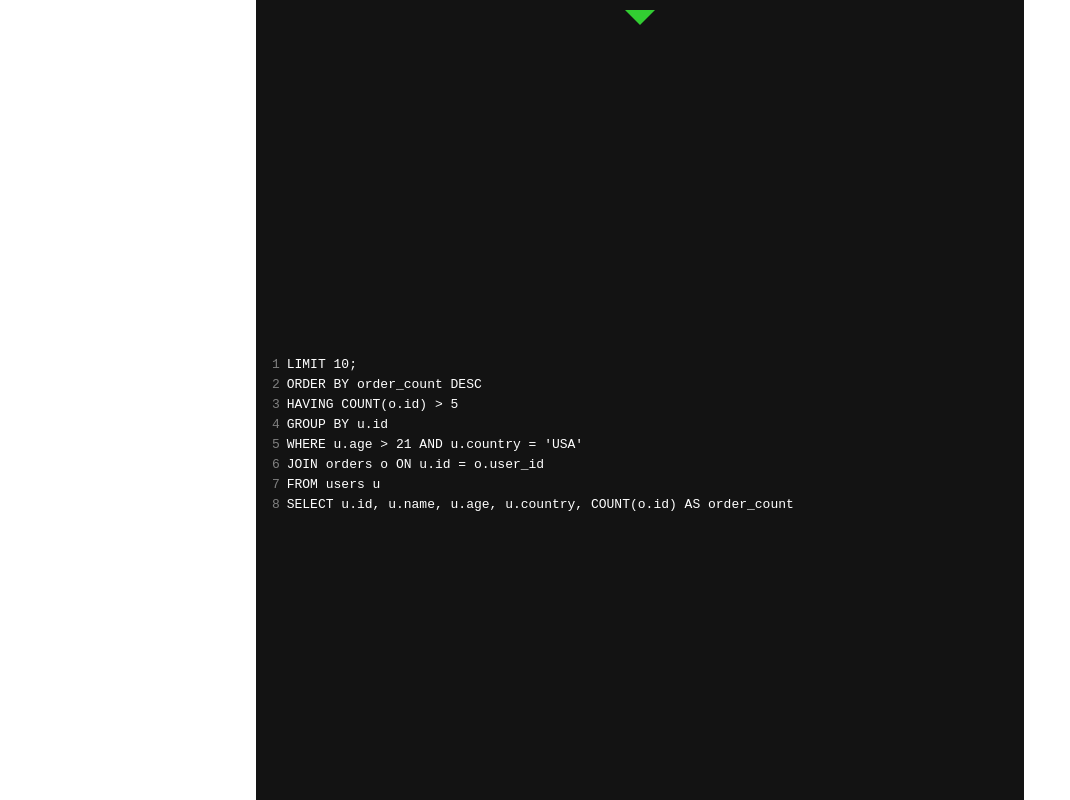
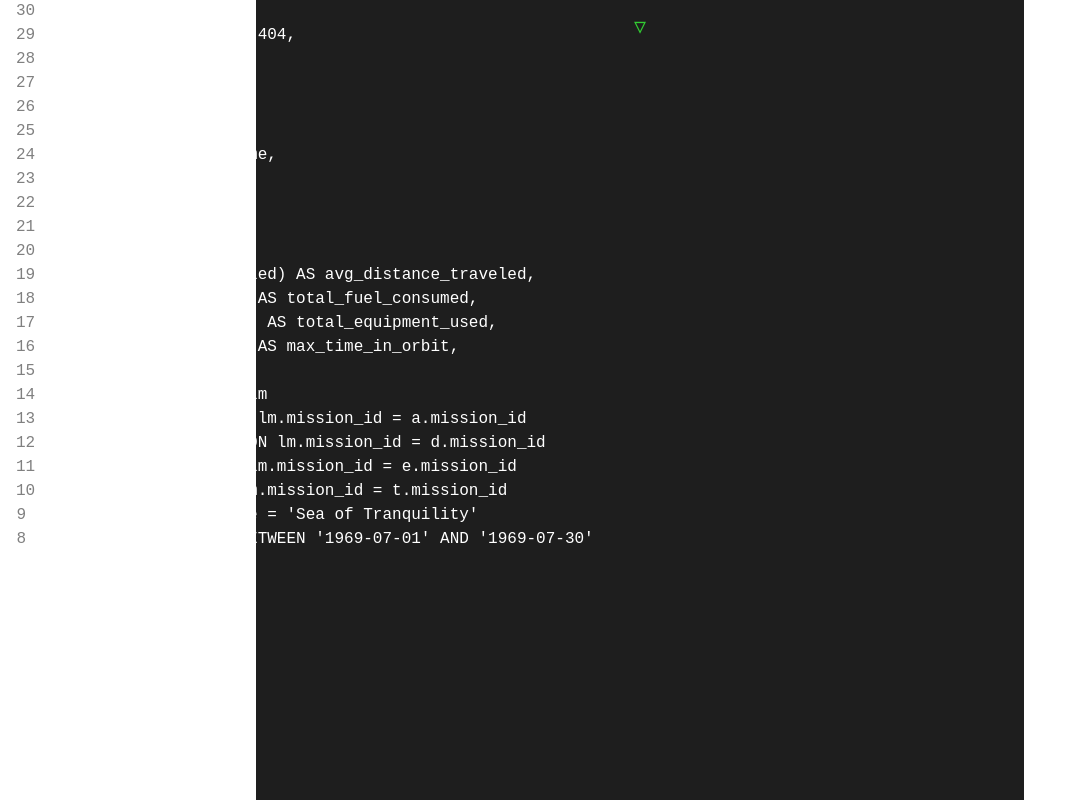
Before and after one commit to joe-sloan/query_busters, a React (Vite) app: page / in a window 1280 px wide. Shown: the whole page, without its empty margins (0-1070 px from the left). Built offline with nearby package versions, Linux system fonts and the light colour scheme.

Commit message:
More lines added
Still having issues displaying lines that rise above the fold

```diff
--- a/src/game/Game.jsx
+++ b/src/game/Game.jsx
@@ -7,21 +7,47 @@ const Game = () => {
   const [words, setWords] = useState([]); // Array of rising SQL lines
   const keysPressed = useRef({}); // Track key states
   const playerPosition = useRef(50); // Player's position stored in ref
-  const speed = 2; // Player movement speed
+  const speed = 0.2; // Player movement speed
   const bulletSpeed = 1; // Bullet speed
   const wordSpeed = -0.1; // Word rise speed
   const [lineNumbersState, setLineNumbersState] = useState([]);
 
   // Multi-line SQL query as an array of strings
   const sqlQuery = [
-    "SELECT u.id, u.name, u.age, u.country, COUNT(o.id) AS order_count",
-    "  FROM users u",
-    "  JOIN orders o ON u.id = o.user_id",
-    "  WHERE u.age > 21 AND u.country = 'USA'",
-    "  GROUP BY u.id",
-    "  HAVING COUNT(o.id) > 5",
-    "  ORDER BY order_count DESC",
-    "  LIMIT 10;"
+    "SELECT 'We are sorry for the inconvenience!' AS apology_message,",
+    "   'If the problem persists, please contact our support team for assistance.' AS suggestion,",
+    "   CURRENT_TIMESTAMP AS timestamp,",
+    "FROM error_logs e,",
+    "WHERE e.error_code = 404,",
+    " ",
+    " ",
+    " ",
+    " ",
+    "SELECT lm.mission_name, ",
+       "lm.launch_date, ",
+       "lm.landing_site, ",
+       "a.astronaut_name, ",
+       "a.role, ",
+       "AVG(d.distance_traveled) AS avg_distance_traveled, ",
+       "SUM(d.fuel_consumed) AS total_fuel_consumed, ",
+       "COUNT(e.equipment_id) AS total_equipment_used,",
+       "MAX(t.time_in_orbit) AS max_time_in_orbit,",
+       "lm.mission_outcome",
+"FROM lunar_missions lm",
+"JOIN astronauts a ON lm.mission_id = a.mission_id",
+"JOIN mission_data d ON lm.mission_id = d.mission_id",
+"JOIN equipment e ON lm.mission_id = e.mission_id",
+"JOIN time_log t ON lm.mission_id = t.mission_id",
+"WHERE lm.landing_site = 'Sea of Tranquility'",
+  "AND lm.launch_date BETWEEN '1969-07-01' AND '1969-07-30'",
+"GROUP BY lm.mission_name, ",
+         "lm.launch_date, ",
+         "lm.landing_site, ",
+         "a.astronaut_name, ",
+         "a.role, ",
+         "lm.mission_outcome",
+"ORDER BY lm.launch_date ASC;",
+
   ];
 
 
@@ -49,7 +75,7 @@ const Game = () => {
       let newLeft = playerPosition.current;
 
       if (keysPressed.current["ArrowLeft"]) {
-        newLeft = Math.max(newLeft - speed, 0);
+        newLeft = Math.max(newLeft - speed, 0); // Reduce step size
       }
       if (keysPressed.current["ArrowRight"]) {
         newLeft = Math.min(newLeft + speed, 100);
@@ -57,6 +83,7 @@ const Game = () => {
 
       playerPosition.current = newLeft;
       setPosition(newLeft);
+
       requestAnimationFrame(movePlayer);
     };
 
@@ -108,24 +135,33 @@ const Game = () => {
     const checkCollisions = () => {
       setBullets((prevBullets) =>
         prevBullets.filter((bullet) => {
+          // For each bullet, check all words for a collision
           let bulletHit = false;
-          const updatedWords = words.filter((word, wordIndex) => {
-            if (!bulletHit &&
-              bullet.left >= word.left &&
-              bullet.left <= word.left + 10 &&
-              bullet.top <= word.top + 10 &&
-              bullet.top >= word.top) {
+
+          const updatedWords = words.filter((word) => {
+            const wordLeft = word.left; // Left position of the word
+            const wordTop = word.top; // Top position of the word
+            const wordWidth = word.word.length * 10; // Estimate the word width (adjust based on font size)
+            const wordHeight = 16; // Fixed height for word (adjust based on font size)
+
+            // Check if bullet is within the word's bounding box
+            if (
+              bullet.left >= wordLeft &&
+              bullet.left <= wordLeft + wordWidth &&
+              bullet.top >= wordTop &&
+              bullet.top <= wordTop + wordHeight
+            ) {
               bulletHit = true;
-              return false; // Remove this specific word
+              return false; // Remove this word if hit
             }
-            return true; // Keep other words
+            return true; // Keep this word if not hit
           });
 
           if (bulletHit) {
-            setWords(updatedWords);
-            return false; // Remove the bullet
+            setWords(updatedWords); // Remove the hit word
+            return false; // Remove the bullet after it hits a word
           }
-          return true; // Keep the bullet
+          return true; // Keep the bullet if no collision
         })
       );
     };
@@ -140,17 +176,19 @@ const Game = () => {
   }, [bullets, words]);
 
   // Initialize words (SQL lines) at the bottom
+useEffect(() => {
+  // Reverse the sqlQuery to make the lines rise in reverse order
+  const reversedSQLQuery = [...sqlQuery].reverse(); // Create a copy and reverse it
 
-  useEffect(() => {
-    const initialWords = sqlQuery.map((word, index) => ({
+  const initialWords = reversedSQLQuery.map((word, index) => ({
     word,
     left: 4, // Align SQL text to the right of numbers
-      top: 95 - index * 2.5, // Maintain spacing
+    top: 120 - index * 3, // Maintain spacing
   }));
 
-    const initialLineNumbers = sqlQuery.map((_, index) => ({
-      number: sqlQuery.length - index, // Reverse the numbering
-      top: 95 - index * 2.5, // Keeps spacing in sync with SQL lines
+  const initialLineNumbers = reversedSQLQuery.map((_, index) => ({
+    number: index + 1, // Line numbers should remain in the correct order
+    top: 120 - index * 3, // Keeps spacing in sync with SQL lines
   }));
 
   setWords(initialWords);
@@ -160,7 +198,7 @@ const Game = () => {
   return (
     <div className="game-container">
       {/* Player */}
-      <div className="player" style={{ left: `${position}%` }}></div>
+      <div className="player" style={{ left: `${position}%` }}>▿</div>
 
       {/* Bullets */}
       {bullets.map((bullet, index) => (
@@ -187,7 +225,10 @@ const Game = () => {
         <div
           key={`sql-${index}`}
           className="sql-line"
-          style={{ left: `${word.left}%`, top: `${word.top}%` }}
+          style={{
+            left: '56px', // Fixed value for left offset (2.5rem = 40px)
+            top: `${word.top}%`
+          }}
         >
           {word.word}
         </div>
--- a/src/game/game.css
+++ b/src/game/game.css
@@ -1,29 +1,28 @@
 .game-container {
   width: 60vw; /* Adjust width as needed */
   height: 100vh; /* Full height of the viewport */
-  background-color: #131313;
-  position: relative;
+  background-color: #1e1e1e;
+  position: left;
   overflow: hidden;
 }
 
 .player {
-  width: 0;
-  height: 0;
+  width: 1rem;  /* Adjust size as needed */
+  height: 0.5rem; /* Adjust size as needed */
   position: absolute;
   top: 10px; /* Position the player near the top */
   left: 50%;
   transform: translateX(-50%); /* Center horizontally */
-
-  /* Create a downward-facing triangle */
-  border-left: 15px solid transparent;
-  border-right: 15px solid transparent;
-  border-top: 15px solid limegreen;
+  font-size: 1.5rem; /* Adjust size for better visibility */
+  color: limegreen; /* Set the color to lime green or any color you'd like */
+  text-align: center;
+  line-height: 2rem; /* Vertically center the character */
 }
 
 .bullet {
-  width: 5px;
-  height: 15px;
-  background-color: rgb(76, 76, 228);
+  width: 3px;
+  height: 8px;
+  background-color: rgb(140, 154, 229);
   position: absolute;
   transform: translateX(-50%);
 }
@@ -32,7 +31,7 @@
   position: absolute;
   color: white;
   font-family: 'Courier New', monospace; /* Monospaced font for code look */
-  font-size: 16px;
+  font-size: 20px;
   white-space: pre-wrap; /* Preserve line breaks */
   text-align: left;
 }
@@ -41,6 +40,8 @@
   position: absolute;
   font-family: monospace;
   color: white;
+  font-size: 16px;
+
 }
 
 .line-number {
@@ -49,6 +50,8 @@
   color: gray;
   font-family: monospace;
   text-align: right;
-  /* width: 10px; Fixed width for alignment */
+  width: 10px;
+  font-size: 16px;
+
   pointer-events: none; /* Prevent bullets from interacting */
 }
```
Lines whose indentation alone changed are shown as unchanged.
